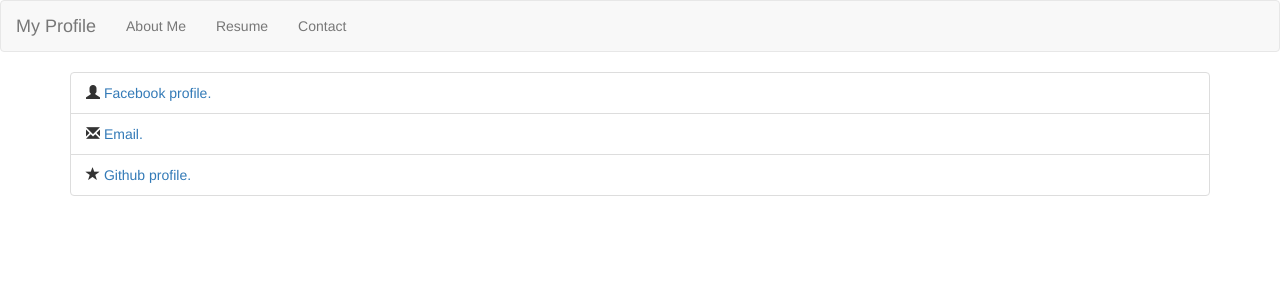
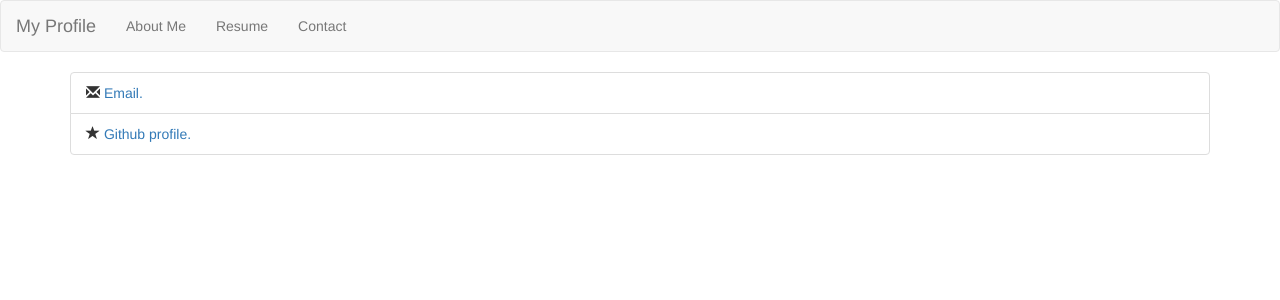
Before and after one commit to cheeni666/cheeni666.github.io, a Jekyll site: the page built from contact/index.html, in a window 1280 px wide. Shown: the top 300 px of the page. Built offline with Jekyll 4.4.1, drawn with Linux system fonts in a browser that asks for light colours; nearby versions of some CDN libraries.

Commit message:
Updated resume

```diff
--- a/contact/index.html
+++ b/contact/index.html
@@ -3,10 +3,6 @@ layout: default
 title: Contact Me
 ---
 <ul class="list-group">
-	<li class="list-group-item">
-		<span class="glyphicon glyphicon-user"></span>
-		<a href="https://www.facebook.com/ShreenivasBharadwajV">Facebook profile.</a>
-	</li>
 	<li class="list-group-item">
 		<span class="glyphicon glyphicon-envelope"></span>
 		<a href="mailto:vshreenivasbharadwaj@gmail.com">Email.</a>
```
Also changed, not shown: 1 other file.
